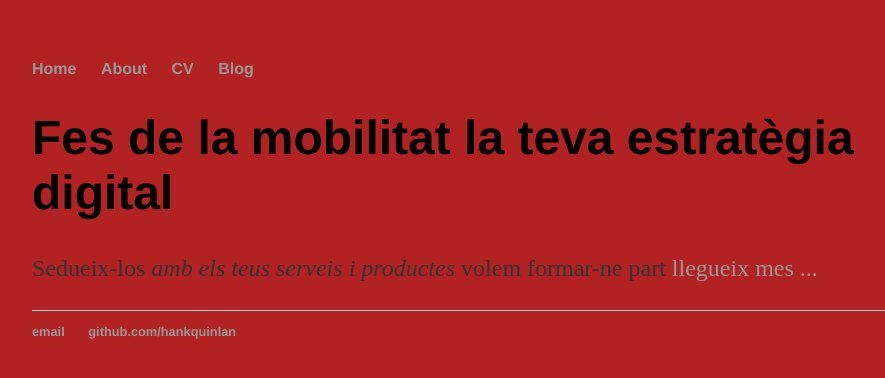
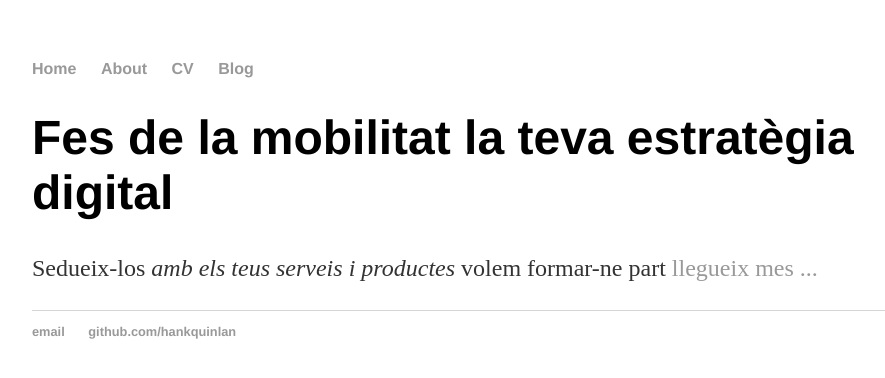
Before and after one commit to SantiOnAndroid/SantiOnAndroid.github.io, a Jekyll site: the page built from index.html, in a window 1280 px wide. Shown: the top 378 px of the page, without its empty margins (160-1045 px from the left). Built offline with Jekyll 4.4.1, drawn with Linux system fonts in a browser that asks for light colours.

```diff
--- a/css/main.css
+++ b/css/main.css
@@ -1,7 +1,7 @@
 body {
     margin: 60px auto;
     width: 70%;
-    background-color: firebrick;
+    background-color: #ffffff;
 
 
 }
```
